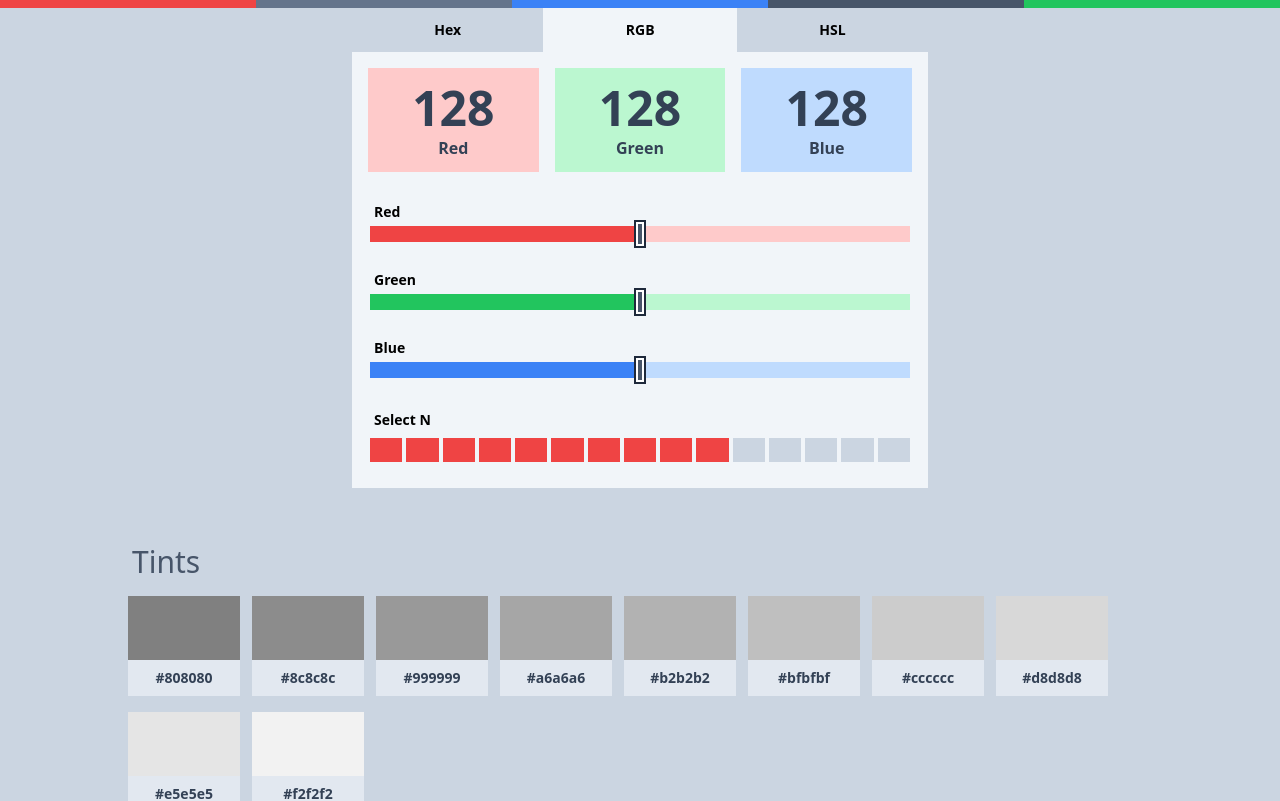
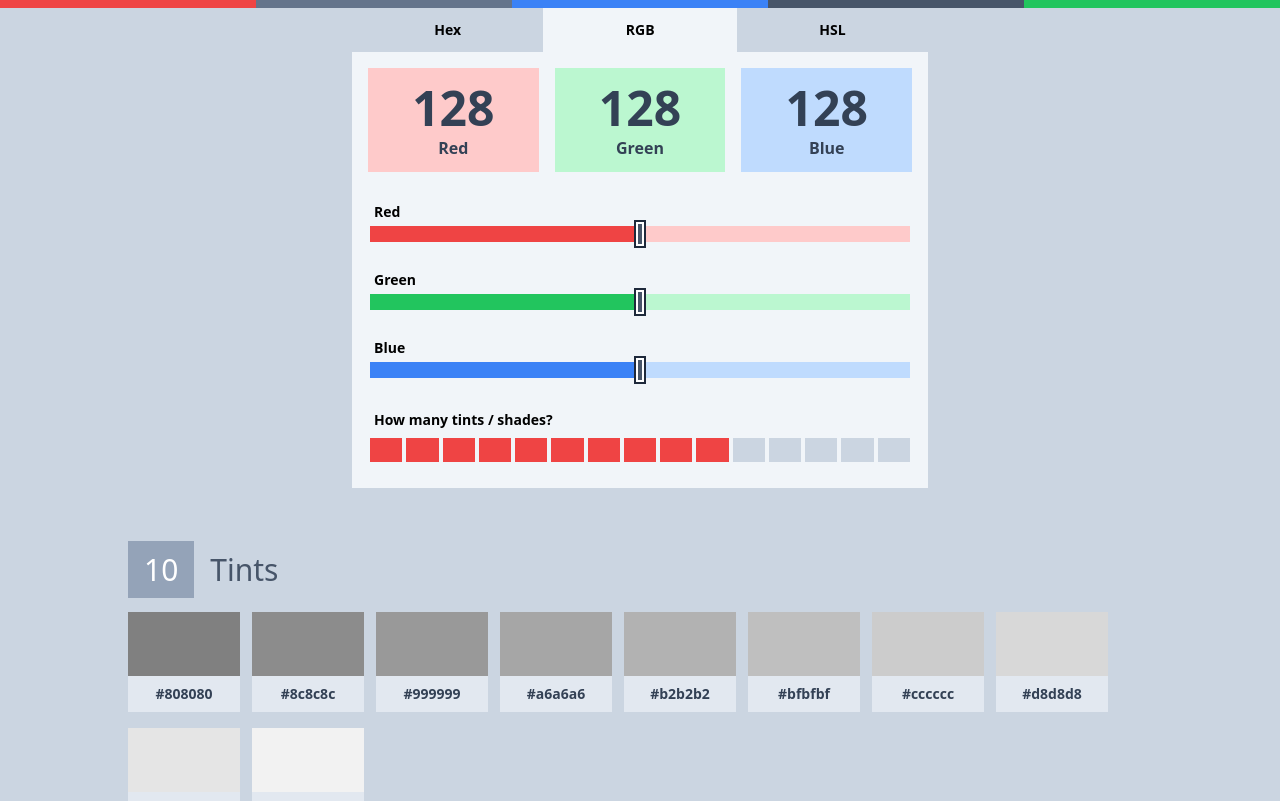
Before and after one commit to reactry/shades, a React (Create React App) app: page / in a window 1280 px wide. Shown: the top 801 px of the page. Built offline with nearby package versions, Linux system fonts and the light colour scheme.

Commit message:
Displaying n-count in output * more descriptive labels

```diff
--- a/src/MainComponent/Input/NSelector.js
+++ b/src/MainComponent/Input/NSelector.js
@@ -31,7 +31,7 @@ export default function NSelector ({
 
 	return (
 		<div className="NSelector py-4 px-4 border-2 border-transparent outline-none focus:border-blue-400" tabIndex="0" onKeyDown={handleKeyDown}>
-			<h4 className="px-1 font-bold text-sm">Select N</h4>
+			<h4 className="px-1 font-bold text-sm">How many tints / shades?</h4>
 			<div className="flex py-2 space-x-1">
 				{items}
 			</div>
--- a/src/MainComponent/Output/List.js
+++ b/src/MainComponent/Output/List.js
@@ -13,7 +13,10 @@ export default function List ({
 
 	return (
 		<div className="List py-8">
-			<h1 className="text-slate-600 text-3xl px-1 py-2 text-center md:text-left">{title}</h1>
+			<h1 className="text-slate-600 text-3xl py-4 text-center md:text-left">
+				<span className="px-4 py-2 bg-slate-400 text-white">{colors.length}</span>
+				<span className="px-4">{title}</span>
+			</h1>
 			<div className="flex flex-wrap">
 				{colorItems}
 			</div>
```
